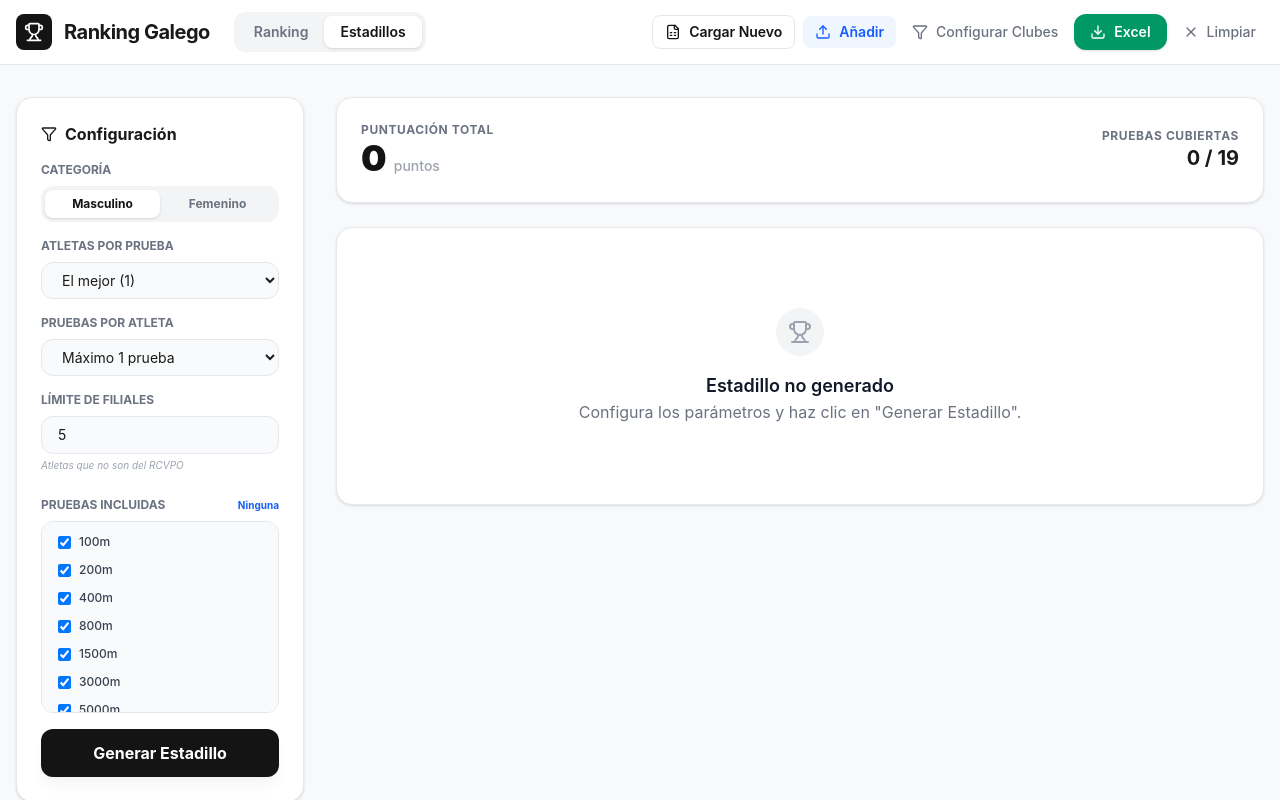
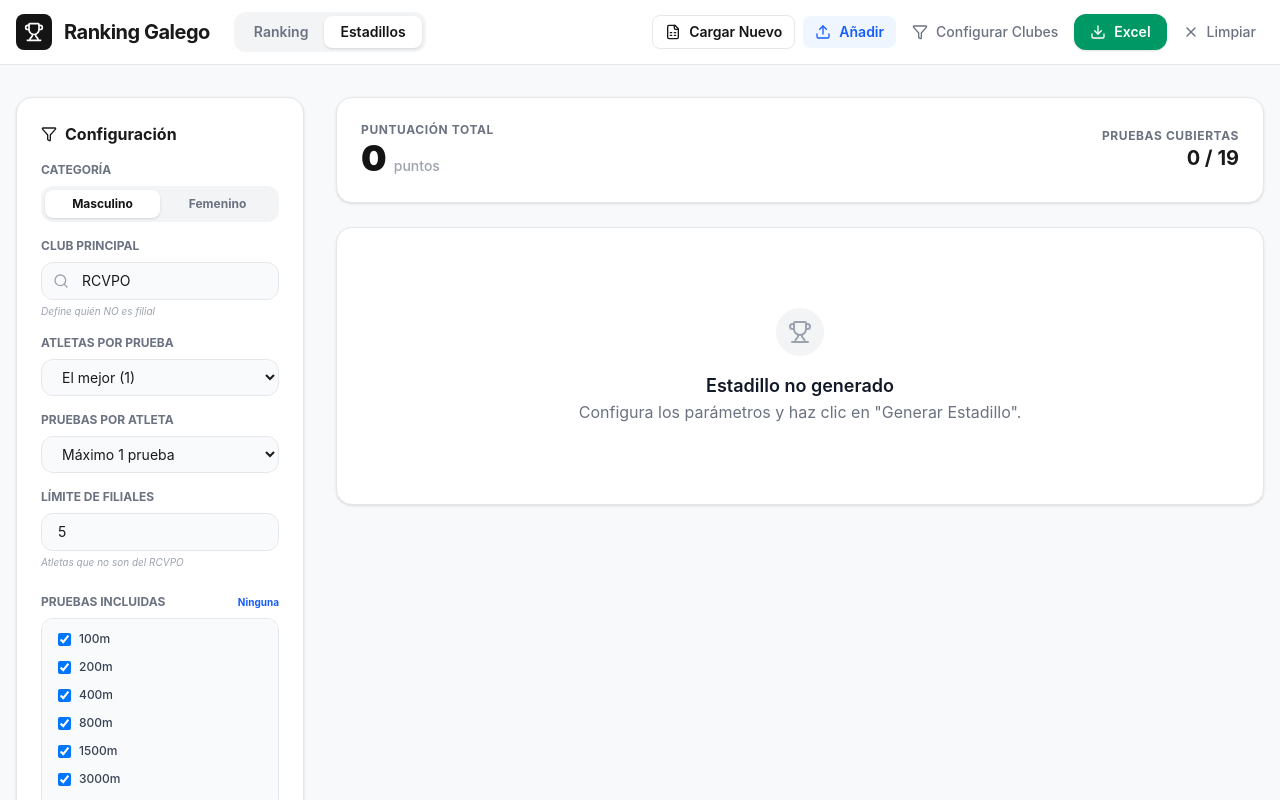
Before and after one commit to Junky400/ranking-celtaatletismo, a React (Vite) app: page / in a window 1280 px wide. Both pictures are taken after a click on the button "Estadillos". Shown: the top 800 px of the page. Built offline with nearby package versions, Linux system fonts and the light colour scheme.

Commit message:
Add files via upload

```diff
--- a/src/App.tsx
+++ b/src/App.tsx
@@ -166,6 +166,20 @@ export default function App() {
     }
   };
 
+  const handleEstadilloGenderChange = (gender: Gender) => {
+    const mainTeam = gender === Gender.MALE ? "RCVPO" : "CAFPO";
+    setEstadilloConfig(prev => ({ ...prev, gender, mainTeam }));
+
+    // Update selected teams to match the gender defaults
+    const newDefaults = gender === Gender.MALE ? defaultClubsMale : defaultClubsFemale;
+    if (rankingData) {
+      const availableDefaults = newDefaults.filter(club =>
+        rankingData.allTeams.some(t => t.toUpperCase() === club.toUpperCase())
+      );
+      setSelectedTeams(availableDefaults);
+    }
+  };
+
   const handleFileUpload = (e: React.ChangeEvent<HTMLInputElement>) => {
     if (e.target.files) processFiles(e.target.files);
   };
@@ -301,7 +315,7 @@ export default function App() {
       if (optimizedEstadillo.length === 0) return;
       const wb = XLSX.utils.book_new();
       const data: any[] = [
-        ["ESTADILLO OPTIMIZADO - RCVPO"],
+        [`ESTADILLO OPTIMIZADO - ${estadilloConfig.mainTeam}`],
         ["Puntuación Total:", optimizedEstadillo.reduce((acc, curr) => acc + curr.points, 0)],
         [],
         ["Prueba", "Atleta", "Marca", "Puntos IAAF", "Equipo"]
@@ -905,7 +919,7 @@ export default function App() {
                         <label className="block text-xs font-bold text-[#6B7280] uppercase mb-2">Categoría</label>
                         <div className="flex bg-[#F3F4F6] p-1 rounded-xl">
                           <button
-                            onClick={() => setEstadilloConfig({...estadilloConfig, gender: Gender.MALE})}
+                            onClick={() => handleEstadilloGenderChange(Gender.MALE)}
                             className={cn(
                               "flex-1 py-1.5 text-xs font-bold rounded-lg transition-all",
                               estadilloConfig.gender === Gender.MALE ? "bg-white text-[#141414] shadow-sm" : "text-[#6B7280] hover:text-[#111827]"
@@ -914,7 +928,7 @@ export default function App() {
                             Masculino
                           </button>
                           <button
-                            onClick={() => setEstadilloConfig({...estadilloConfig, gender: Gender.FEMALE})}
+                            onClick={() => handleEstadilloGenderChange(Gender.FEMALE)}
                             className={cn(
                               "flex-1 py-1.5 text-xs font-bold rounded-lg transition-all",
                               estadilloConfig.gender === Gender.FEMALE ? "bg-white text-[#141414] shadow-sm" : "text-[#6B7280] hover:text-[#111827]"
@@ -923,6 +937,23 @@ export default function App() {
                             Femenino
                           </button>
                         </div>
+                      </div>
+
+                      <div>
+                        <label className="block text-xs font-bold text-[#6B7280] uppercase mb-2">Club Principal</label>
+                        <div className="relative">
+                          <Search className="absolute left-3 top-1/2 -translate-y-1/2 w-4 h-4 text-[#9CA3AF]" />
+                          <input
+                            type="text"
+                            value={estadilloConfig.mainTeam}
+                            onChange={(e) => setEstadilloConfig({...estadilloConfig, mainTeam: e.target.value.toUpperCase()})}
+                            placeholder="Ej: CAFPO"
+                            className="w-full bg-[#F9FAFB] border border-[#E5E7EB] rounded-xl pl-10 pr-4 py-2 text-sm focus:ring-2 focus:ring-black/5"
+                          />
+                        </div>
+                        <p className="text-[10px] text-[#9CA3AF] mt-1 italic">
+                          Define quién NO es filial
+                        </p>
                       </div>
 
                       <div>
```
